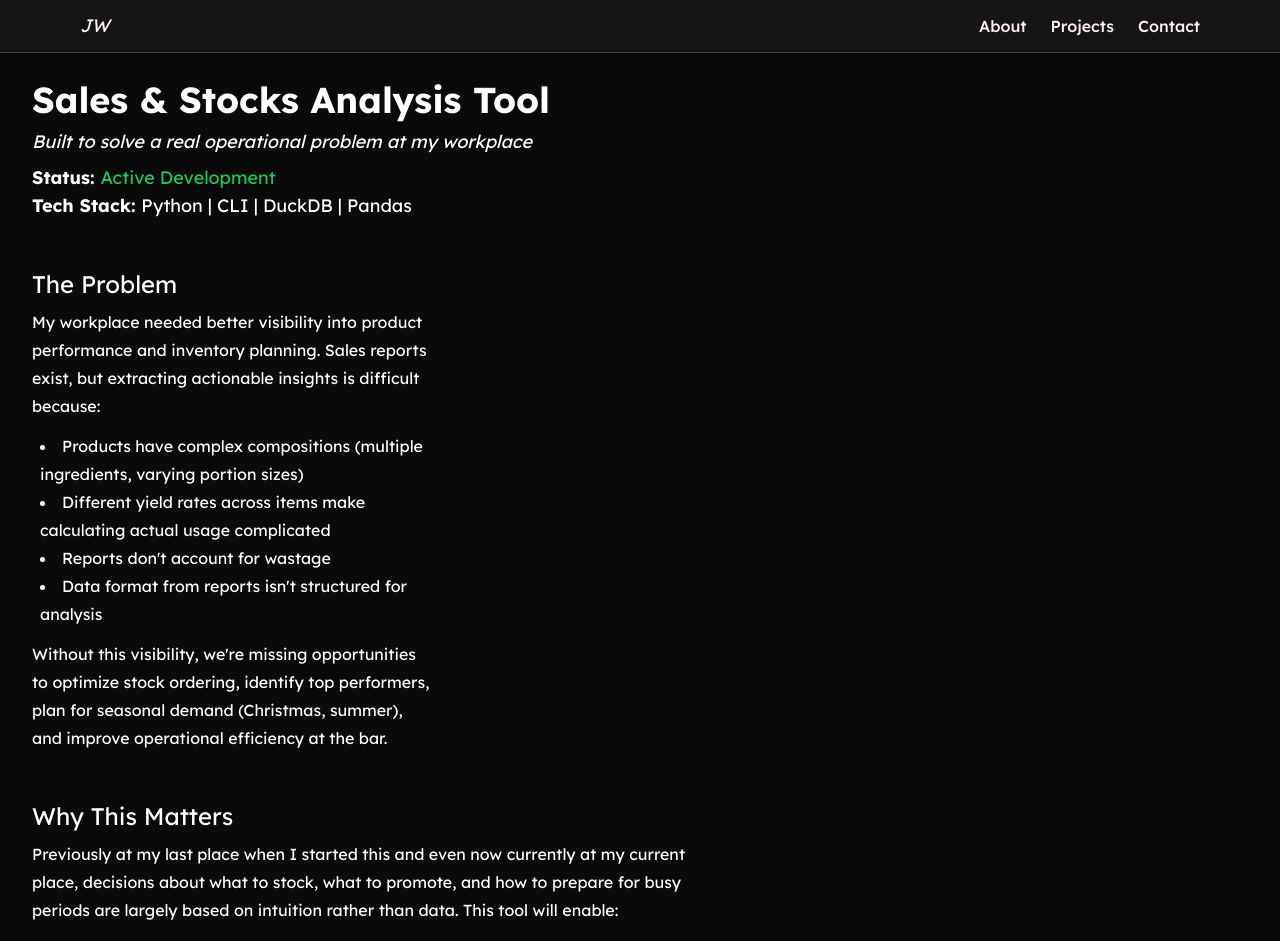
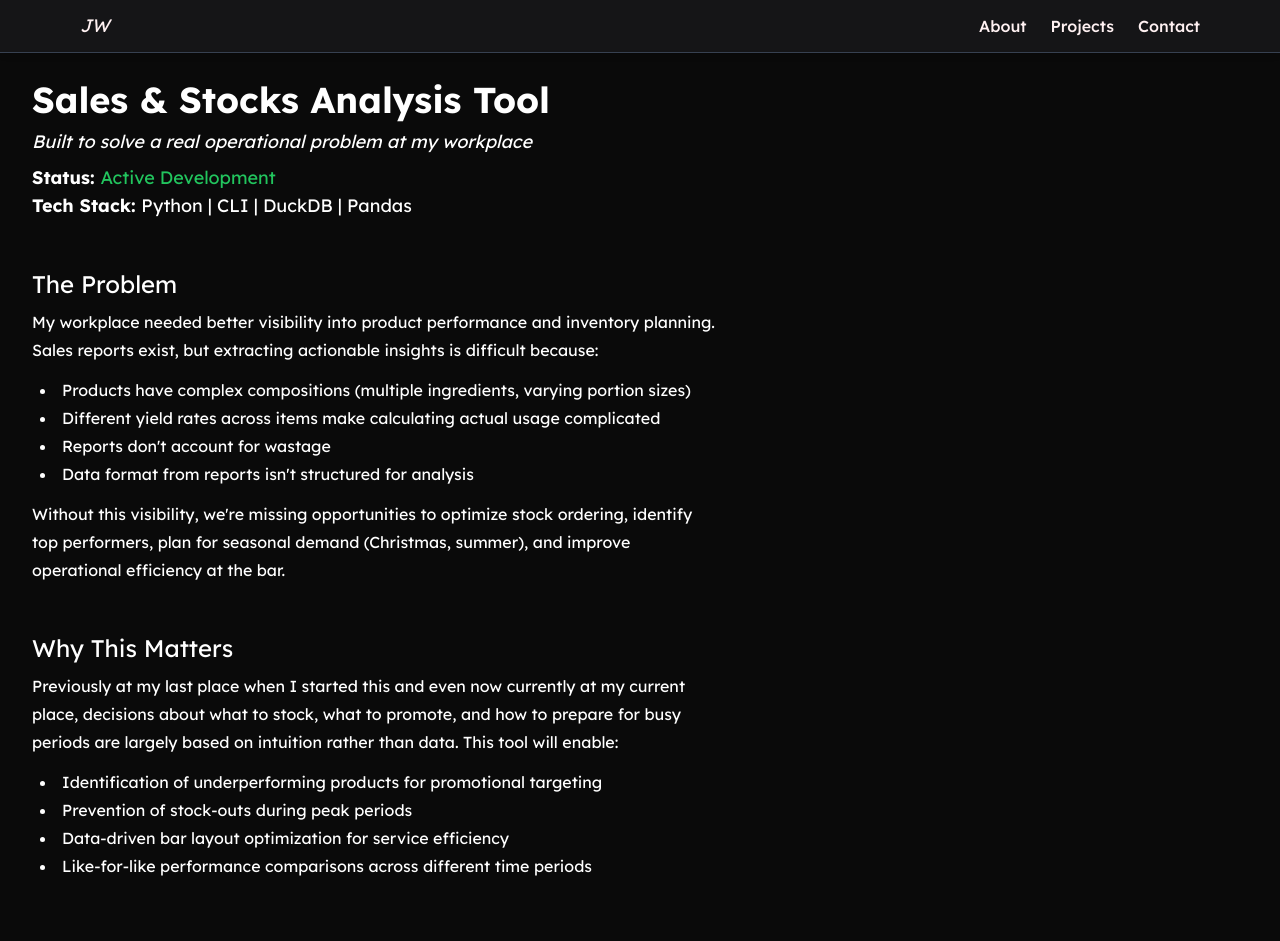
Before and after one commit to WestheadJ/portfolio, a React (Vite) app: page /projects/sales-to-stocks in a window 1280 px wide. Shown: the top 941 px of the page. After the commit the page ends 892 px from the top, so only its background shows below. Built offline with nearby package versions, Linux system fonts and the light colour scheme.

Commit message:
Update Sales-To-Stocks.jsx

```diff
--- a/src/components/projects/Sales-To-Stocks.jsx
+++ b/src/components/projects/Sales-To-Stocks.jsx
@@ -11,7 +11,7 @@ export default function Sales_To_Stocks() {
                     <h3 className='text-lg'><span className='font-bold'>Tech Stack: </span><span>Python | CLI | DuckDB | Pandas </span></h3>
                 </section>
             </section>
-            <section id="the-problem" className='w-[71ch] sm:w-[41ch] pt-12 '>
+            <section id="the-problem" className='max-w-[71ch]  pt-12 '>
                 <h2 className='text-2xl pb-2'>The Problem</h2>
                 <p>My workplace needed better visibility into product performance and inventory planning. Sales reports exist, but extracting actionable insights is difficult because:</p>
                 <ul className='list-disc list-inside pl-2 py-3'>
@@ -22,7 +22,7 @@ export default function Sales_To_Stocks() {
                 </ul>
                 <p>Without this visibility, we're missing opportunities to optimize stock ordering, identify top performers, plan for seasonal demand (Christmas, summer), and improve operational efficiency at the bar.</p>
             </section>
-            <section id="why-this-matters" className="w-[71ch] pt-12">
+            <section id="why-this-matters" className="max-w-[71ch] pt-12">
                 <h2 className='text-2xl pb-2'>Why This Matters</h2>
                 <p>Previously at my last place when I started this and even now currently at my current place, decisions about what to stock, what to promote, and how to prepare for busy periods are largely based on intuition rather than data. This tool will enable:</p>
                 <ul className='list-disc list-inside pl-2 py-3'>
```
